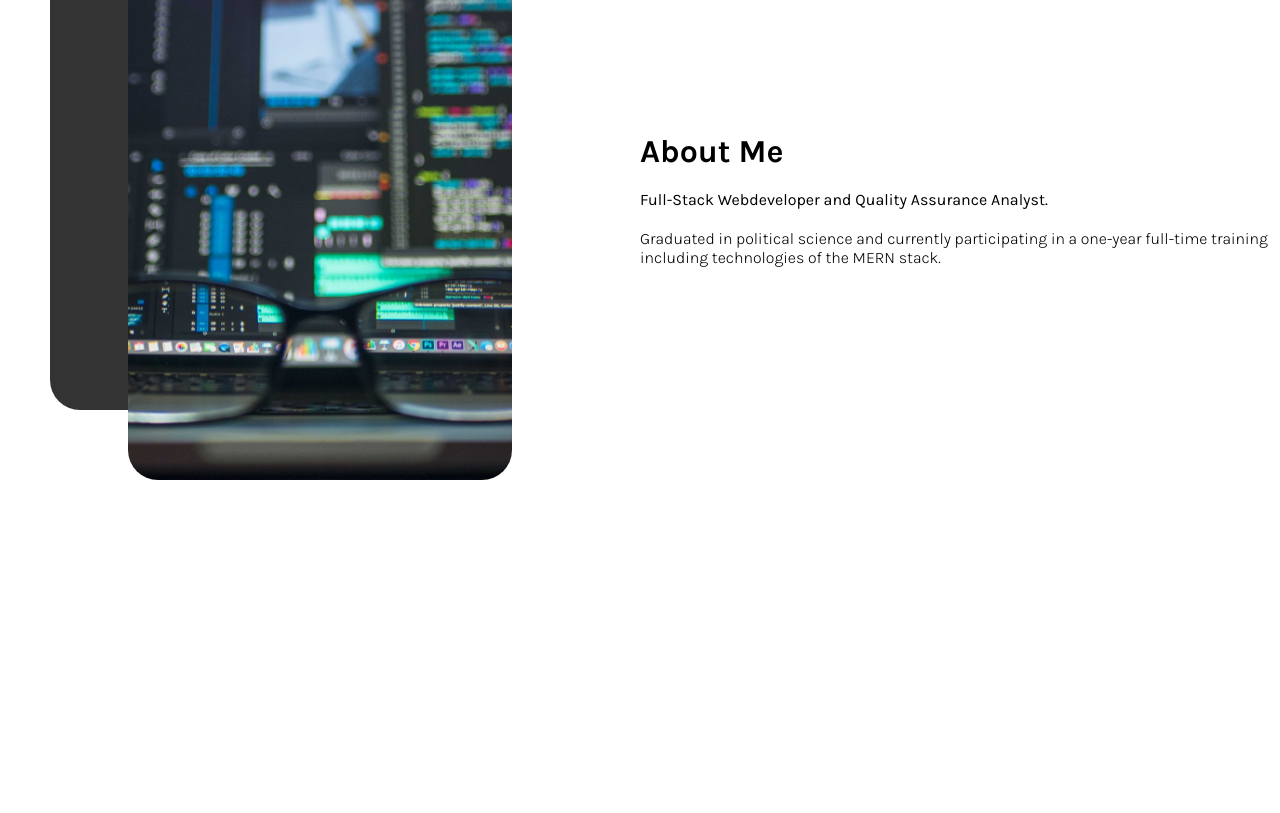
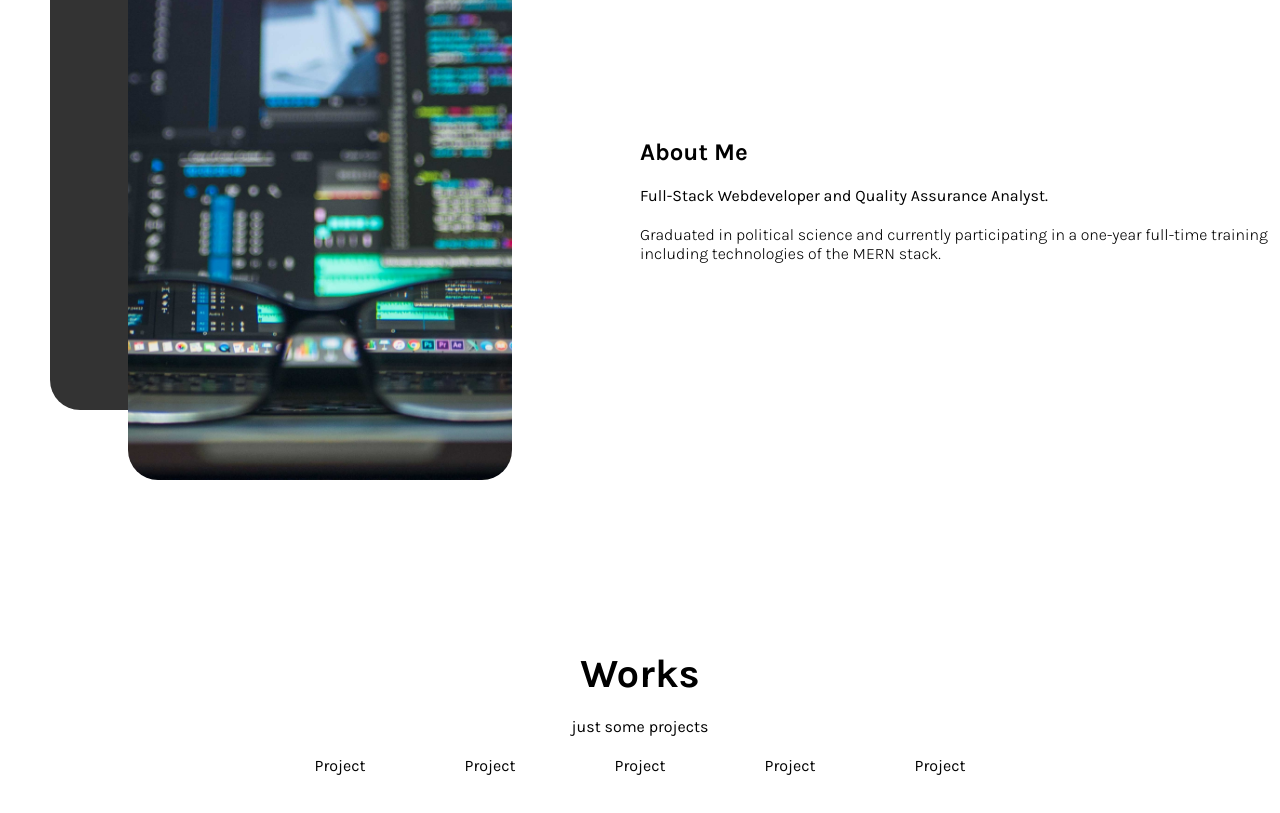
Before and after one commit to Pierluigi10/Portfolio_React, a React (Create React App) app: page / in a window 1280 px wide. Shown: the part 1000-1813 px from the top of the page. Before the commit the page ends 1600 px from the top, so only its background shows below. Built offline with nearby package versions, Linux system fonts and the light colour scheme.

Commit message:
create components Project and ProjectList

```diff
--- a/src/App.js
+++ b/src/App.js
@@ -1,11 +1,13 @@
 import About from "./components/about/About.js";
 import Intro from "./components/intro/Intro.js";
+import ProjectList from "./components/projectList/ProjectList.js";
 
 function App() {
   return (
     <div>
       <Intro />
       <About />
+      <ProjectList />
     </div>
   );
 }
--- /dev/null
+++ b/src/components/Project/Project.js
@@ -0,0 +1,8 @@
+import React from "react";
+import "./project.scss";
+
+function Project() {
+  return <div className="project">Project</div>;
+}
+
+export default Project;
--- /dev/null
+++ b/src/components/Project/project.scss
@@ -0,0 +1,3 @@
+.project {
+  width: 150px;
+}
--- a/src/components/about/About.js
+++ b/src/components/about/About.js
@@ -12,7 +12,7 @@ function About() {
         </div>
       </div>
       <div className="a_right">
-        <h1 className="a-title">About Me</h1>
+        <h2 className="a-title">About Me</h2>
         <p className="a-sub">
           Full-Stack Webdeveloper and Quality Assurance Analyst.
         </p>
--- /dev/null
+++ b/src/components/projectList/ProjectList.js
@@ -0,0 +1,23 @@
+import React from "react";
+import "./projectList.scss";
+import Project from "../Project/Project.js";
+
+function ProjectList() {
+  return (
+    <div className="projectList">
+      <div className="pl_texts">
+        <h2 className="pl_title">Works</h2>
+        <p className="pl_description">just some projects</p>
+      </div>
+      <div className="pl_list">
+        <Project />
+        <Project />
+        <Project />
+        <Project />
+        <Project />
+      </div>
+    </div>
+  );
+}
+
+export default ProjectList;
--- /dev/null
+++ b/src/components/projectList/projectList.scss
@@ -0,0 +1,23 @@
+.projectList {
+  padding: 50px 100px;
+  display: flex;
+  flex-direction: column;
+  align-items: center;
+  text-align: center;
+  .pl_texts {
+    width: 65%;
+    .pl_title {
+      font-size: 40px;
+      font-weight: 600;
+    }
+    .pl_description {
+      margin: 20px 0px;
+    }
+  }
+
+  .pl_list {
+    display: flex;
+    flex-wrap: wrap;
+    justify-content: space-between;
+  }
+}
```
